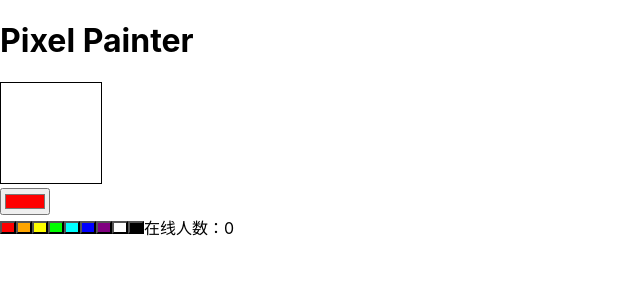
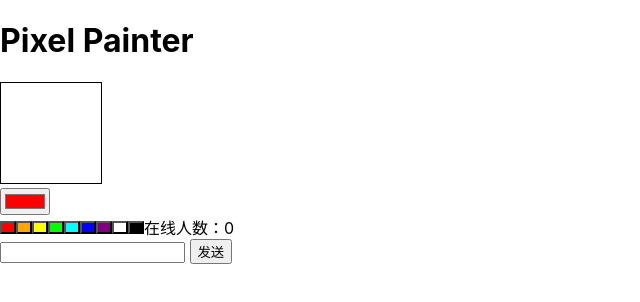
Before and after one commit to juanjuanya/painter-fe, a React (Create React App) app: page / in a window 1280 px wide. Shown: the top 302 px of the page, without its empty margins (0-640 px from the left). Built offline with nearby package versions, Linux system fonts and the light colour scheme; no server answers.

Commit message:
11th 在线通讯,线上人数hooks

```diff
--- a/src/App.js
+++ b/src/App.js
@@ -1,10 +1,11 @@
-import React, { Component} from 'react'; //component额外写下
+import React, { Component } from "react"; //component额外写下
 // import logo from './logo.svg'; //react自带
 import './App.css';
 import io from 'socket.io-client'
 import PixelGrid from './PixelGrid'
 import ColorSelect from './ColorSelect'
 import OnlineCount from './OnlineCount'
+import ChatRoom from './ChatRoom'
 import { produce} from 'immer'   //改update二位数组的点比较难改
 
 
@@ -44,6 +45,7 @@ class App extends Component {
         <span id="color-pick-placeholder"></span>
         <ColorSelect onChange={this.changeCurrentColor} color = {this.state.currentColor}/>
         <OnlineCount socket={this.socket}/>
+        <ChatRoom socket={this.socket}/>
       </div>
     )
   }
--- /dev/null
+++ b/src/ChatRoom.js
@@ -0,0 +1,23 @@
+import React, {useRef } from 'react'  //函数组件里面用ref需要用这个hook useref
+
+
+export default function ChatRoom({socket}) {
+  var msgsRef = useRef()
+  var inputRef = useRef()
+  socket.on('chat-msg', msg => {
+    msgsRef.current.innerHTML += msg + '<br>'
+  })
+
+  function sendMsg() {
+    var msg = inputRef.current.value
+    socket.emit('chat-msg', msg)
+  }
+  return (
+    <div>
+      <div ref={msgsRef}>
+
+      </div>
+      <input type="text" ref={inputRef}/> <button onClick={sendMsg}>发送</button>
+    </div>
+  )
+}
--- a/src/PixelGrid.js
+++ b/src/PixelGrid.js
@@ -253,7 +253,7 @@ class PixelGrid extends Component {
     this.socket.on('initial-pixel-data', async pixelData => {
       var image = await createImageFromArrayBuffer(pixelData)//异步构造图片
 
-      document.body.append(image)
+      // document.body.append(image)
       //根据二进制图片对象来重新设置图片大小
       this.canvas.width = image.width
       this.canvas.height = image.height
```
